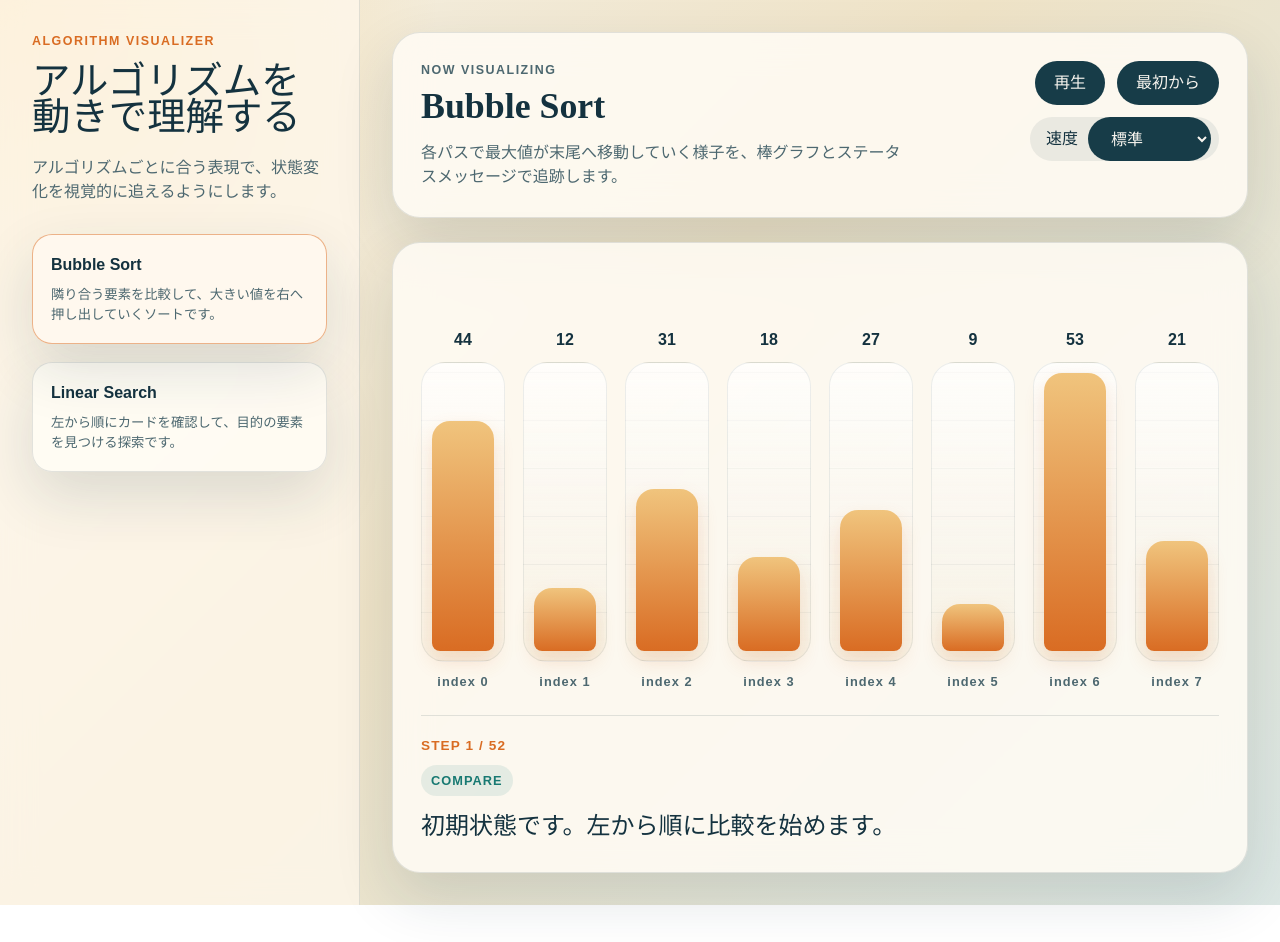
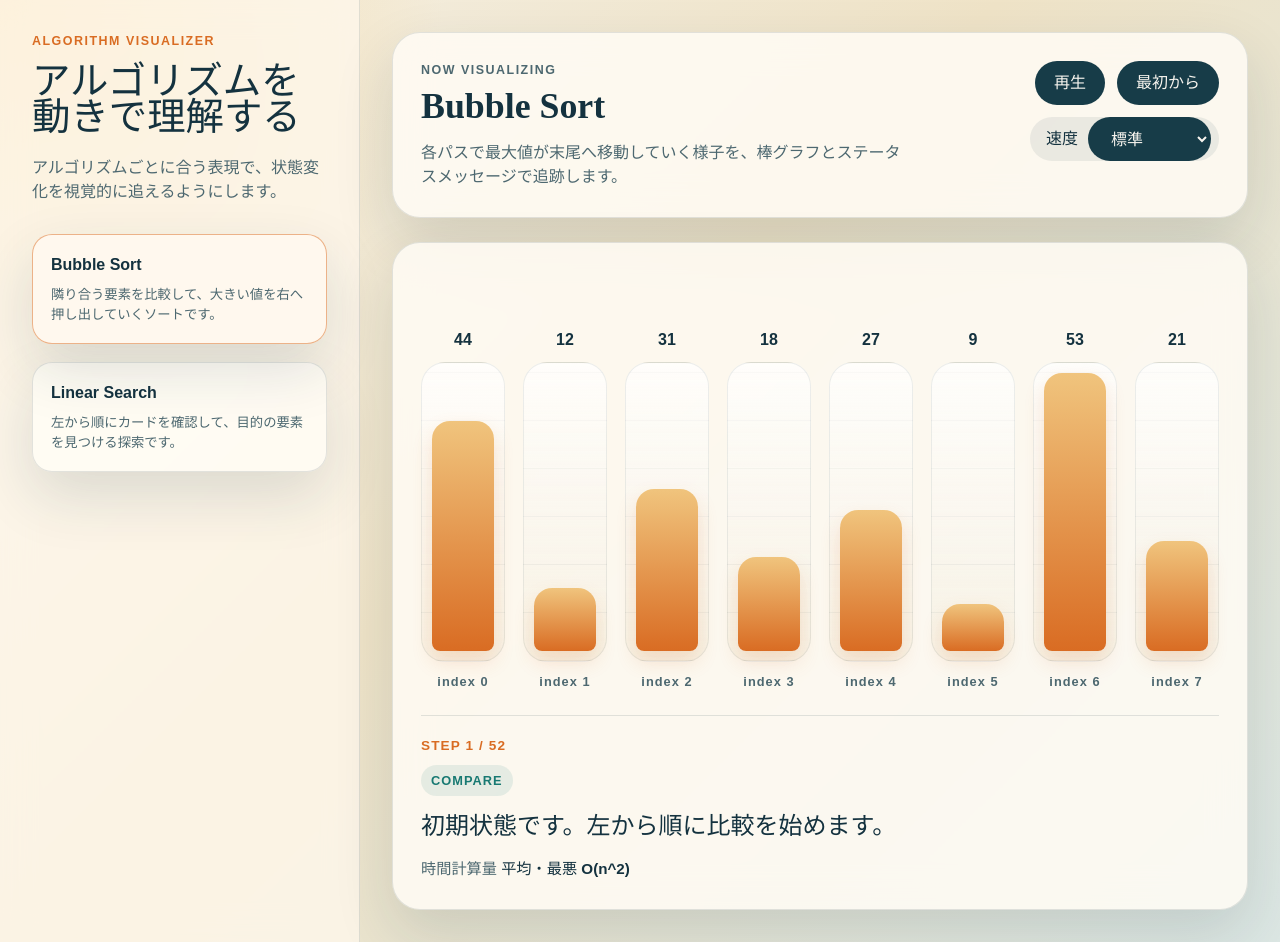
Before and after one commit to soramameen/algo, a React (Vite) app: page / in a window 1280 px wide. Before the commit the page ends 905 px from the top, so only its background shows below. Built offline with nearby package versions, Linux system fonts and the light colour scheme.

Commit message:
Prepare array visualization foundation

```diff
--- a/src/App.tsx
+++ b/src/App.tsx
@@ -20,6 +20,61 @@ function getBarStateClass(isActive: boolean, isSorted: boolean, isMatched: boole
 
 function getSearchCardClass(isActive: boolean, isMatched: boolean) {
   return ["search-card", isActive ? "active" : "", isMatched ? "matched" : ""].filter(Boolean).join(" ");
+}
+
+function renderVisualization(selectedAlgorithm: AlgorithmSpec, stepIndex: number) {
+  const step = selectedAlgorithm.steps[stepIndex];
+
+  if (selectedAlgorithm.visualization === "cards") {
+    return (
+      <div className="search-cards">
+        {step.values.map((value, index) => {
+          const isActive = step.activeIndices.includes(index);
+          const isMatched = step.matchedIndices.includes(index);
+
+          return (
+            <article
+              key={`${index}-${value}`}
+              className={getSearchCardClass(isActive, isMatched)}
+              aria-label={`value ${value}, index ${index}`}
+            >
+              <span className="search-value">{value}</span>
+              <span className="search-index">index {index}</span>
+            </article>
+          );
+        })}
+      </div>
+    );
+  }
+
+  const maxValue = Math.max(...step.values);
+
+  return (
+    <div
+      className="bars"
+      style={{ gridTemplateColumns: `repeat(${step.values.length}, minmax(0, 1fr))` }}
+    >
+      {step.values.map((value, index) => {
+        const isActive = step.activeIndices.includes(index);
+        const isSorted = step.sortedIndices.includes(index);
+        const isMatched = step.matchedIndices.includes(index);
+        const heightRatio = Math.max((value / maxValue) * 100, 12);
+
+        return (
+          <article
+            key={`${index}-${value}`}
+            className={getBarStateClass(isActive, isSorted, isMatched)}
+          >
+            <span className="bar-value">{value}</span>
+            <div className="bar-track" aria-hidden="true">
+              <div className="bar" style={{ height: `${heightRatio}%` }} />
+            </div>
+            <span className="bar-index">index {index}</span>
+          </article>
+        );
+      })}
+    </div>
+  );
 }
 
 function App() {
@@ -58,8 +113,6 @@ function App() {
   }, [isPlaying, selectedAlgorithm.steps.length, stepIndex]);
 
   const step = selectedAlgorithm.steps[stepIndex];
-  const maxValue = Math.max(...step.values);
-  const isSearchAlgorithm = selectedAlgorithm.id === "linear-search";
 
   return (
     <div className="shell">
@@ -124,50 +177,7 @@ function App() {
         </section>
 
         <section className="visualizer" aria-label={`${selectedAlgorithm.name} visualization`}>
-          {isSearchAlgorithm ? (
-            <div className="search-cards">
-              {step.values.map((value, index) => {
-                const isActive = step.activeIndices.includes(index);
-                const isMatched = step.matchedIndices.includes(index);
-
-                return (
-                  <article
-                    key={`${index}-${value}`}
-                    className={getSearchCardClass(isActive, isMatched)}
-                    aria-label={`value ${value}, index ${index}`}
-                  >
-                    <span className="search-value">{value}</span>
-                    <span className="search-index">index {index}</span>
-                  </article>
-                );
-              })}
-            </div>
-          ) : (
-            <div
-              className="bars"
-              style={{ gridTemplateColumns: `repeat(${step.values.length}, minmax(0, 1fr))` }}
-            >
-              {step.values.map((value, index) => {
-                const isActive = step.activeIndices.includes(index);
-                const isSorted = step.sortedIndices.includes(index);
-                const isMatched = step.matchedIndices.includes(index);
-                const heightRatio = Math.max((value / maxValue) * 100, 12);
-
-                return (
-                  <article
-                    key={`${index}-${value}`}
-                    className={getBarStateClass(isActive, isSorted, isMatched)}
-                  >
-                    <span className="bar-value">{value}</span>
-                    <div className="bar-track" aria-hidden="true">
-                      <div className="bar" style={{ height: `${heightRatio}%` }} />
-                    </div>
-                    <span className="bar-index">index {index}</span>
-                  </article>
-                );
-              })}
-            </div>
-          )}
+          {renderVisualization(selectedAlgorithm, stepIndex)}
 
           <div className="status-panel">
             <p className="status-label">
@@ -175,6 +185,9 @@ function App() {
             </p>
             <p className="status-tag">{actionLabels[step.action]}</p>
             <p className="status-message">{step.message}</p>
+            <p className="status-meta">
+              時間計算量 <strong>{selectedAlgorithm.timeComplexity}</strong>
+            </p>
           </div>
         </section>
       </main>
--- a/src/data/algorithms.ts
+++ b/src/data/algorithms.ts
@@ -12,6 +12,8 @@ export const algorithms: AlgorithmSpec[] = [
     summary: "隣り合う要素を比較して、大きい値を右へ押し出していくソートです。",
     description:
       "各パスで最大値が末尾へ移動していく様子を、棒グラフとステータスメッセージで追跡します。",
+    visualization: "bars",
+    timeComplexity: "平均・最悪 O(n^2)",
     initialValues,
     steps: createBubbleSortSteps(initialValues)
   },
@@ -21,6 +23,8 @@ export const algorithms: AlgorithmSpec[] = [
     summary: "左から順にカードを確認して、目的の要素を見つける探索です。",
     description:
       "カードを左から1枚ずつ確認し、目的の値に到達した瞬間を強調します。",
+    visualization: "cards",
+    timeComplexity: "最悪 O(n)",
     initialValues,
     targetValue: searchTarget,
     steps: createLinearSearchSteps(initialValues, searchTarget)
--- a/src/styles.css
+++ b/src/styles.css
@@ -361,6 +361,16 @@ h2 {
   font-size: 1.5rem;
 }
 
+.status-meta {
+  margin: 14px 0 0;
+  color: var(--muted);
+  font-size: 0.95rem;
+}
+
+.status-meta strong {
+  color: var(--ink);
+}
+
 @media (max-width: 960px) {
   .shell {
     grid-template-columns: 1fr;
--- a/src/types.ts
+++ b/src/types.ts
@@ -1,6 +1,8 @@
 export type AlgorithmId = "bubble-sort" | "linear-search";
 
 export type StepAction = "compare" | "swap" | "inspect" | "found" | "settled";
+
+export type VisualizationKind = "bars" | "cards" | "cells";
 
 export type AlgorithmStep = {
   values: number[];
@@ -16,6 +18,8 @@ export type AlgorithmSpec = {
   name: string;
   summary: string;
   description: string;
+  visualization: VisualizationKind;
+  timeComplexity: string;
   initialValues: number[];
   targetValue?: number;
   steps: AlgorithmStep[];
```
Also changed, not shown: 1 other file (tests, documents, lock files or other folders).
